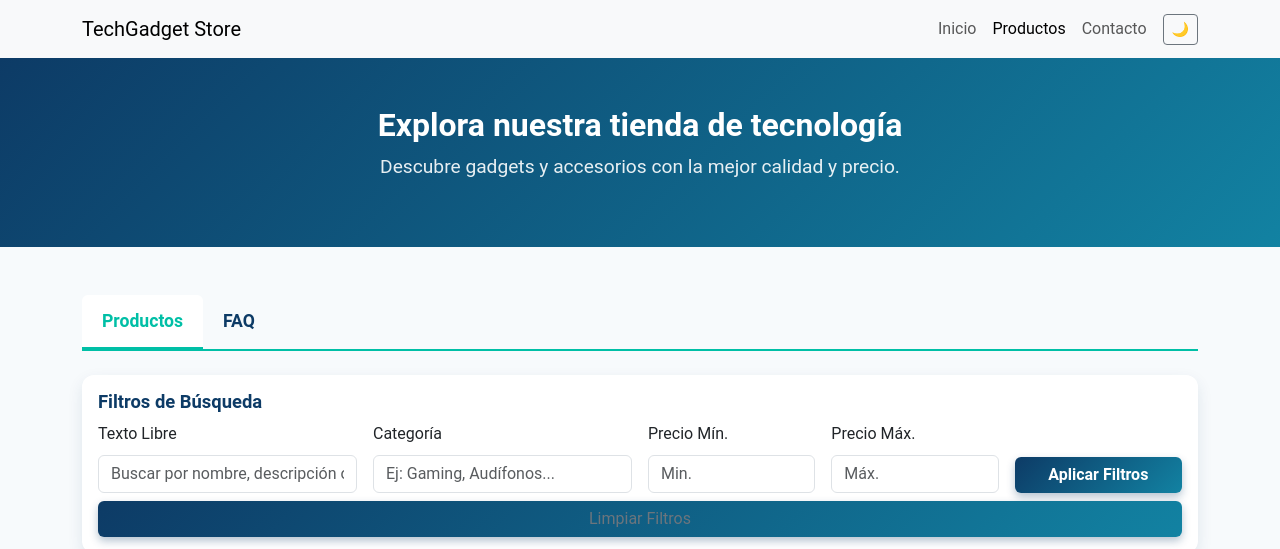
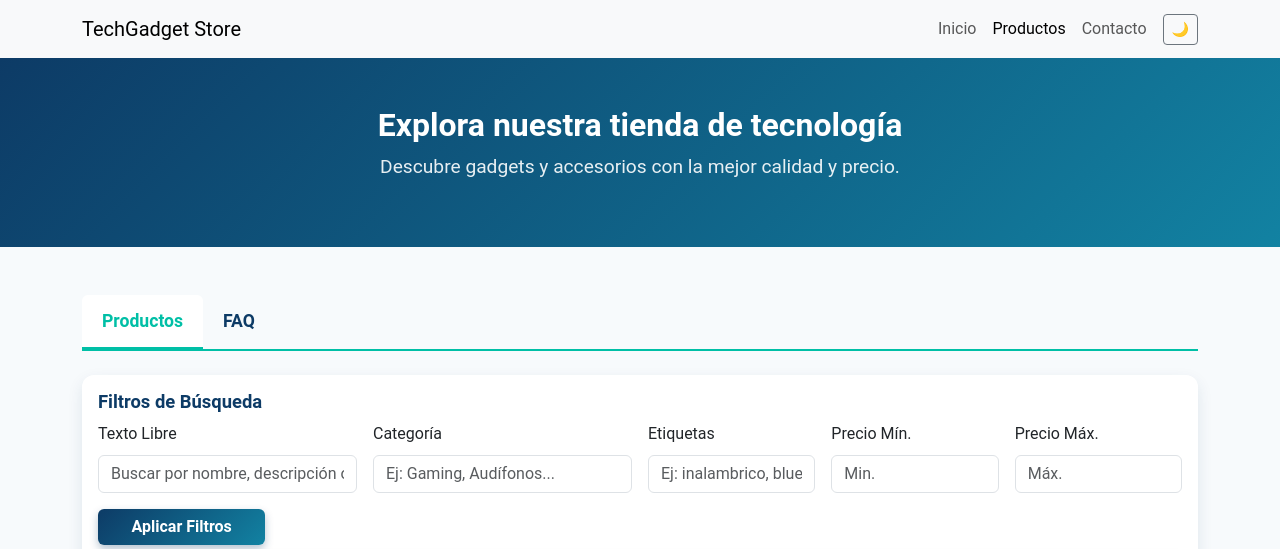
Before and after one commit to odettegallo/EF-TECNOCHILE2025, a website: page pages/productos.html in a window 1280 px wide. Shown: the top 549 px of the page. Drawn offline with nearby package versions, Linux system fonts and the light colour scheme; files that its build step writes are made by us from their sources.

Commit message:
filtros pendientes categoria y etiqueta

```diff
--- a/pages/productos.html
+++ b/pages/productos.html
@@ -90,6 +90,10 @@
                     <input type="text" id="filtroCategoria" class="form-control" placeholder="Ej: Gaming, Audífonos...">
                 </div>
                 <div class="col-md-6 col-lg-2">
+                    <label for="filtroEtiquetas" class="form-label">Etiquetas</label>
+                    <input type="text" id="filtroEtiquetas" class="form-control" placeholder="Ej: inalambrico, bluetooth">
+                </div>
+                <div class="col-md-6 col-lg-2">
                     <label for="filtroPrecioMin" class="form-label">Precio Mín.</label>
                     <input type="number" id="filtroPrecioMin" class="form-control" placeholder="Min.">
                 </div>
@@ -106,7 +110,6 @@
     </div>
 </div>
 <div class="row g-4 my-4" id="productosGrid">
-      <!-- Los productos se cargarán dinámicamente desde productos.json usando sheat.js -->
     </div>
 
     <!-- Paginación simulada -->
```
Also changed, not shown: dist/js/sheat.js. Lines whose indentation alone changed are shown as unchanged.
